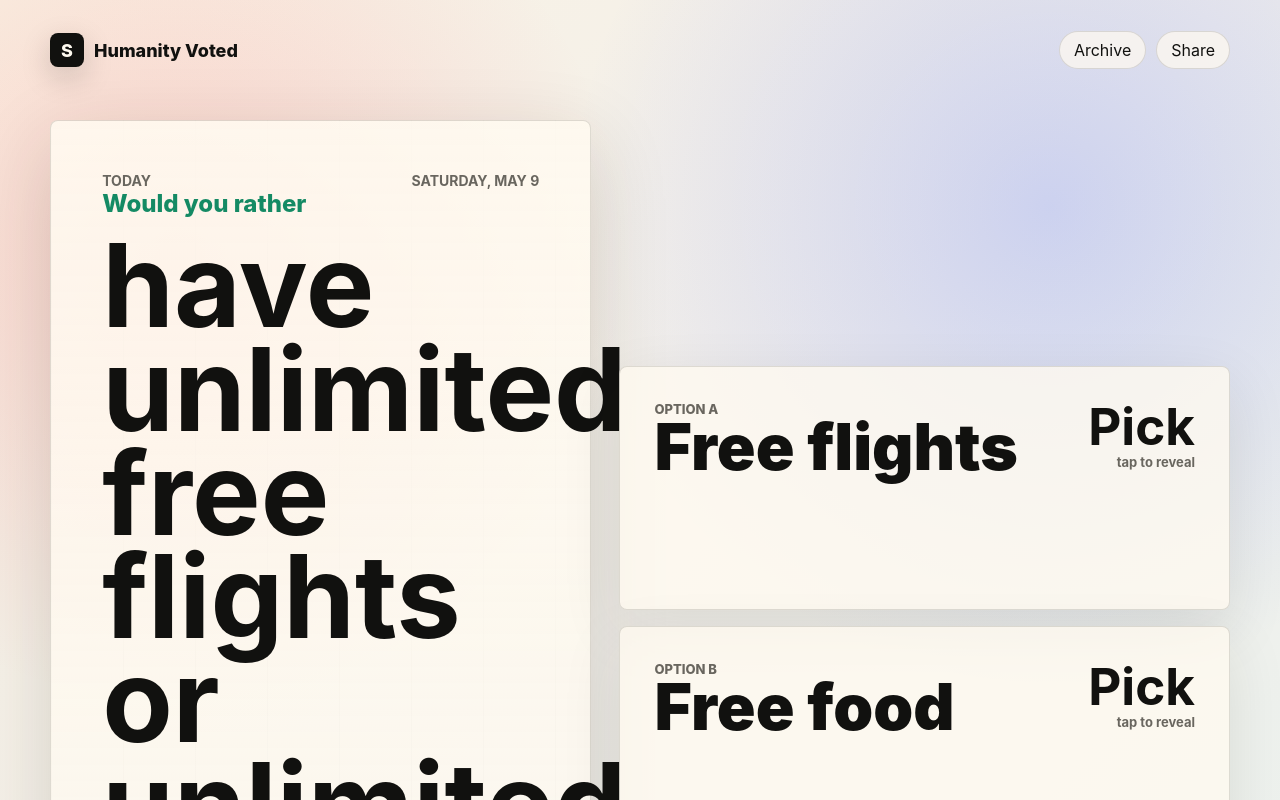
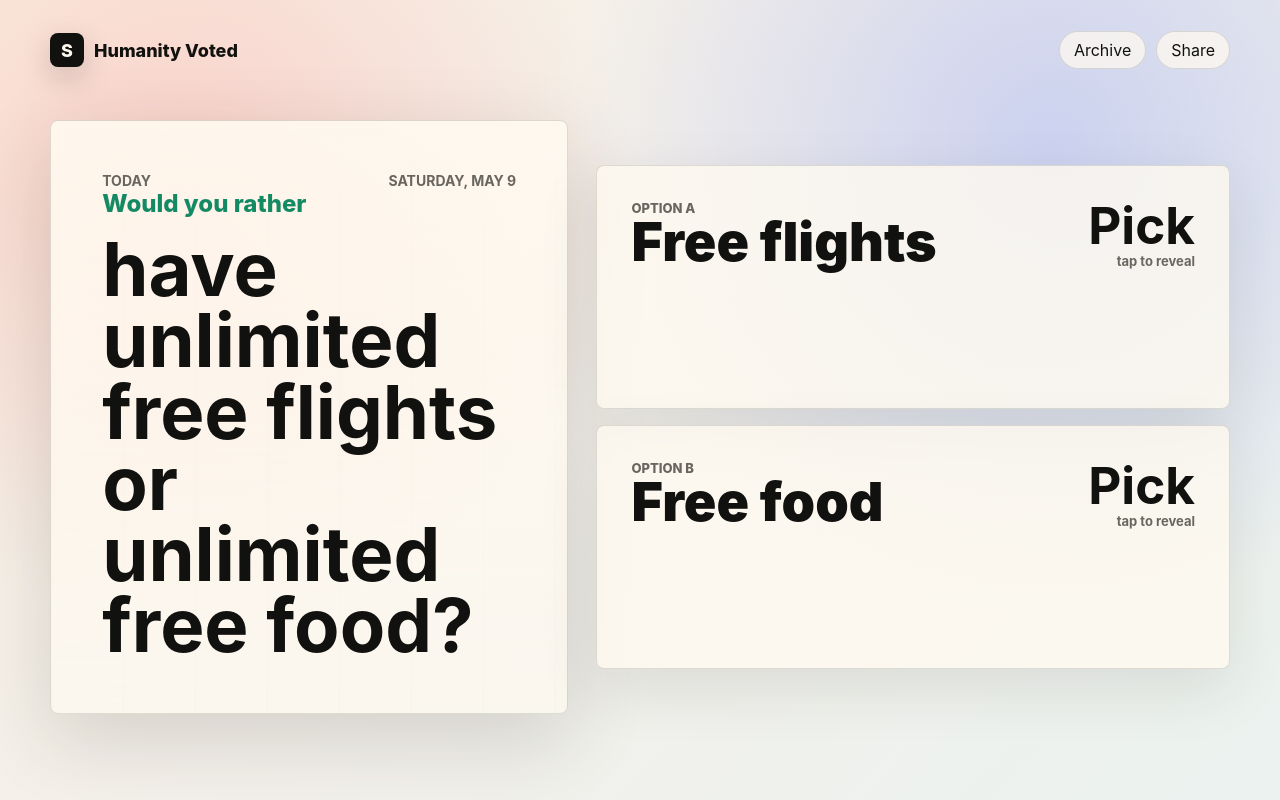
Before and after one commit to anavchug/humanity-voted, a Next.js app: page / in a window 1280 px wide. Shown: the top 800 px of the page. Built offline with nearby package versions, Linux system fonts and the light colour scheme; no server answers; the database is empty.

Commit message:
Fix vote layout overflow and Supabase pooler settings

```diff
--- a/app/globals.css
+++ b/app/globals.css
@@ -104,7 +104,7 @@ a {
 
 .stage {
   display: grid;
-  grid-template-columns: minmax(0, 0.94fr) minmax(320px, 1.06fr);
+  grid-template-columns: minmax(360px, 0.9fr) minmax(360px, 1.1fr);
   gap: 28px;
   align-items: stretch;
   min-height: calc(100vh - 124px);
@@ -114,6 +114,7 @@ a {
 .question-panel {
   display: flex;
   min-height: 520px;
+  min-width: 0;
   flex-direction: column;
   justify-content: space-between;
   border: 1px solid var(--line);
@@ -148,10 +149,11 @@ a {
 }
 
 h1 {
-  max-width: 11ch;
+  max-width: 100%;
   margin: 0;
-  font-size: clamp(56px, 9vw, 118px);
-  line-height: 0.9;
+  overflow-wrap: anywhere;
+  font-size: clamp(48px, 5.8vw, 82px);
+  line-height: 0.96;
   letter-spacing: 0;
 }
 
@@ -159,13 +161,14 @@ h1 {
   display: grid;
   gap: 16px;
   align-content: center;
+  min-width: 0;
 }
 
 .choice {
   position: relative;
   display: grid;
   min-height: 244px;
-  grid-template-columns: minmax(0, 1fr) auto;
+  grid-template-columns: minmax(0, 1fr) minmax(86px, auto);
   gap: 20px;
   overflow: hidden;
   border: 1px solid var(--line);
@@ -232,10 +235,11 @@ h1 {
 }
 
 .choice-label {
-  max-width: 12ch;
-  font-size: clamp(38px, 5vw, 72px);
+  max-width: 100%;
+  overflow-wrap: anywhere;
+  font-size: clamp(34px, 4.2vw, 58px);
   font-weight: 900;
-  line-height: 0.94;
+  line-height: 0.98;
 }
 
 .choice-result {
@@ -392,8 +396,7 @@ h1 {
   }
 
   h1 {
-    max-width: 10ch;
-    font-size: clamp(52px, 18vw, 86px);
+    font-size: clamp(42px, 13vw, 72px);
   }
 
   .choice {
@@ -401,7 +404,7 @@ h1 {
   }
 
   .choice-label {
-    font-size: clamp(34px, 11vw, 58px);
+    font-size: clamp(32px, 9vw, 50px);
   }
 
   .reveal,
--- a/lib/db.ts
+++ b/lib/db.ts
@@ -14,6 +14,7 @@ export function getSql() {
   if (!globalThis.humanityVotedSql) {
     globalThis.humanityVotedSql = postgres(process.env.DATABASE_URL, {
       max: 3,
+      prepare: false,
       ssl: "require"
     });
   }
--- a/scripts/seed.ts
+++ b/scripts/seed.ts
@@ -8,6 +8,7 @@ if (!databaseUrl) {
 
 const sql = postgres(databaseUrl, {
   max: 1,
+  prepare: false,
   ssl: "require"
 });
 
```
